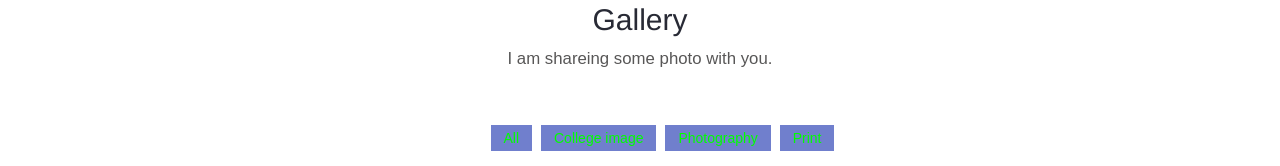
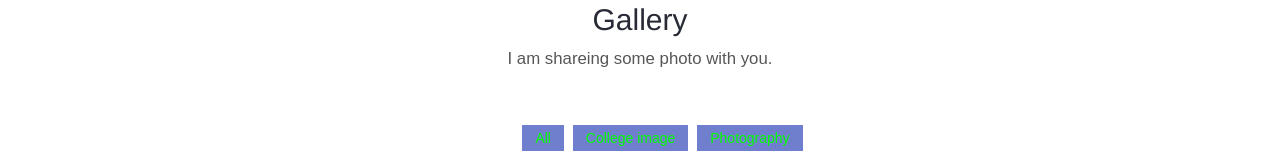
Before and after one commit to kpawangond/pawanprofile, a plain HTML site: page index.html in a window 1280 px wide. Shown: the part 2237-2403 px from the top of the page. Drawn offline with Linux system fonts and the light colour scheme.

Commit message:
Update index.html

```diff
--- a/index.html
+++ b/index.html
@@ -286,7 +286,7 @@
                             <li><a href="#" class="current btn-theme btn-small" data-filter="*">All</a></li>
                             <li><a href="#" class="btn-theme btn-small" data-filter=".webdesign">College image</a></li>
                             <li><a href="#" class="btn-theme btn-small" data-filter=".photography">Photography</a></li>
-                            <li><a href="#" class="btn-theme btn-small" data-filter=".print">Print</a></li>
+<!--                             <li><a href="#" class="btn-theme btn-small" data-filter=".print">Print</a></li> -->
                         </ul>
                     </nav>
                     <div class="col-md-12">
```
